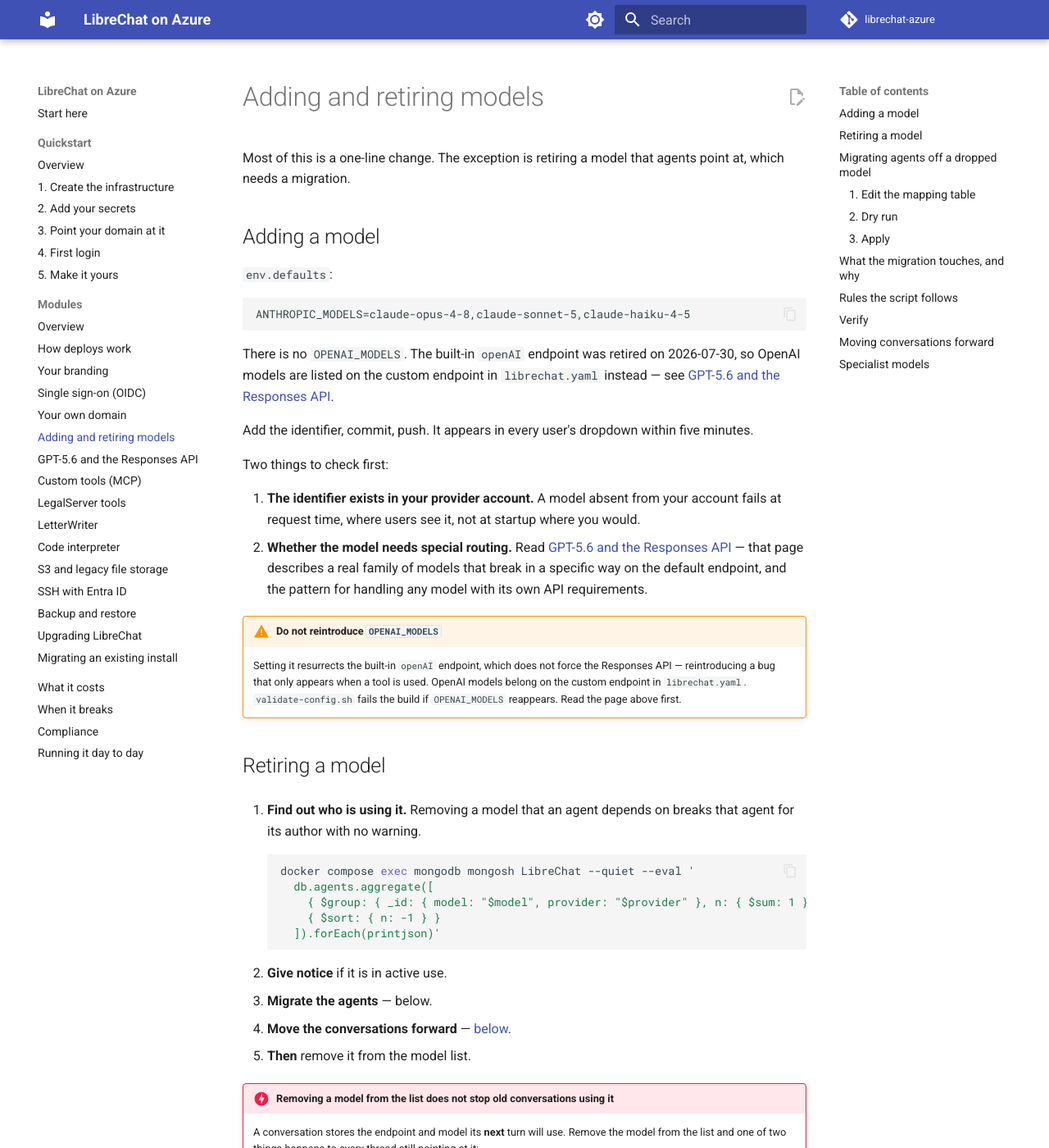
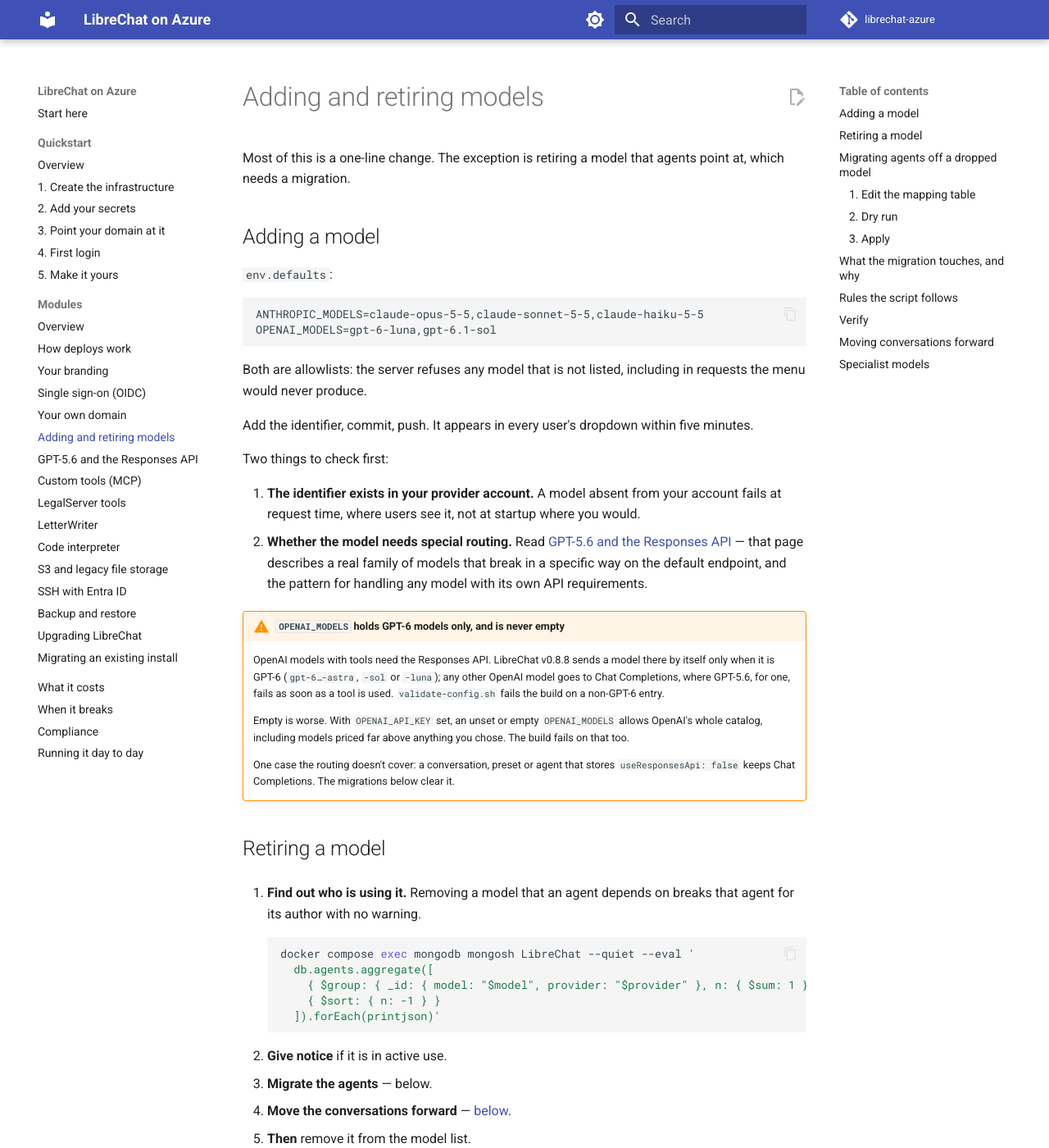
Before and after one commit to MarylandLegalAid/librechat-azure, an MkDocs documentation site: the page built from docs/modules/models.md, in a window 1280 px wide and 1400 px high. Shown: the whole window at 82% size. Built offline with MkDocs 1.6.1 and Material for MkDocs 9.7.7, drawn with Linux system fonts in a browser that asks for light colours; comment, search, counter and statistics services are not loaded; some of the changed text lies outside the part shown.

Commit message:
Move chat to GPT-6 and Claude 5.5 on the built-in endpoints
UPGRADE_PLAN Phase 3 step 1 (M13/M14) with step 2A:

- The built-in openAI endpoint is back, on GPT-6 only
  (OPENAI_MODELS=gpt-6-luna,gpt-6.1-sol). v0.8.8 sends every GPT-6
  model on first-party OpenAI to the Responses API whenever
  useResponsesApi is unset, which is what the custom endpoint used to
  force for GPT-5.6. Titles and the memory agent run on gpt-6-luna there.
- Claude moves to the 5.5 models.
- The custom "OpenAI GPT-5.6 Responses" endpoint stays declared but
  hidden: agents.allowedProviders is now [openAI, anthropic], and
  modelSpecs no longer points at it. Unmigrated conversations and
  agents still resolve until the migrations move them.
- Hiding it needs a spec list, so the three GPT-5.6 specs give way to
  the Quick / Standard / Deep presets (step 4's list; its checks come
  later). All fields survive v0.8.8's configSchema.
- validate-config.sh: "OPENAI_MODELS must not exist" becomes "every
  OPENAI_MODELS entry is GPT-6, and it is never empty". Also checks
  that no reachable custom endpoint points at api.openai.com, that
  titleConvo is on, and that the title and memory models are served.
  A hidden custom endpoint's models are not counted as offered.
- The approved list and both migration tables target the new models.
  Old rows keep their tier by following the row they pointed at.
  Running the migrations is step 3.

Co-Authored-By: Claude Opus 5.5 <noreply@anthropic.com>
Claude-Session: https://claude.ai/code/session_016pNEZDFLwvBREz9PwAqhbq

````diff
--- a/docs/modules/models.md
+++ b/docs/modules/models.md
@@ -8,13 +8,12 @@ at, which needs a migration.
 `env.defaults`:
 
 ```
-ANTHROPIC_MODELS=claude-opus-4-8,claude-sonnet-5,claude-haiku-4-5
+ANTHROPIC_MODELS=claude-opus-5-5,claude-sonnet-5-5,claude-haiku-5-5
+OPENAI_MODELS=gpt-6-luna,gpt-6.1-sol
 ```
 
-There is no `OPENAI_MODELS`. The built-in `openAI` endpoint was retired on
-2026-07-30, so OpenAI models are listed on the custom endpoint in
-`librechat.yaml` instead — see
-[GPT-5.6 and the Responses API](models-gpt56-responses.md).
+Both are allowlists: the server refuses any model that is not listed, including in
+requests the menu would never produce.
 
 Add the identifier, commit, push. It appears in every user's dropdown within five
 minutes.
@@ -28,11 +27,18 @@ Two things to check first:
    real family of models that break in a specific way on the default endpoint, and
    the pattern for handling any model with its own API requirements.
 
-!!! warning "Do not reintroduce `OPENAI_MODELS`"
-    Setting it resurrects the built-in `openAI` endpoint, which does not force the
-    Responses API — reintroducing a bug that only appears when a tool is used. OpenAI
-    models belong on the custom endpoint in `librechat.yaml`. `validate-config.sh`
-    fails the build if `OPENAI_MODELS` reappears. Read the page above first.
+!!! warning "`OPENAI_MODELS` holds GPT-6 models only, and is never empty"
+    OpenAI models with tools need the Responses API. LibreChat v0.8.8 sends a model
+    there by itself only when it is GPT-6 (`gpt-6…-astra`, `-sol` or `-luna`); any
+    other OpenAI model goes to Chat Completions, where GPT-5.6, for one, fails as soon
+    as a tool is used. `validate-config.sh` fails the build on a non-GPT-6 entry.
+
+    Empty is worse. With `OPENAI_API_KEY` set, an unset or empty `OPENAI_MODELS`
+    allows OpenAI's whole catalog, including models priced far above anything you
+    chose. The build fails on that too.
+
+    One case the routing doesn't cover: a conversation, preset or agent that stores
+    `useResponsesApi: false` keeps Chat Completions. The migrations below clear it.
 
 ## Retiring a model
 
@@ -82,8 +88,8 @@ configuration. Moving a conversation changes only the model its next turn uses.
 
 ```json
 {
-  "gpt-5.2": { "model": "gpt-5.6-terra", "provider": "OpenAI GPT-5.6 Responses" },
-  "gpt-4.1": { "model": "gpt-5.6-luna",  "provider": "OpenAI GPT-5.6 Responses" }
+  "gpt-5.6-sol":     { "model": "gpt-6.1-sol",     "provider": "openAI" },
+  "claude-opus-4-8": { "model": "claude-opus-5-5", "provider": "anthropic" }
 }
 ```
 
@@ -161,8 +167,8 @@ The migration runs these itself, but they are worth knowing:
 db.agents.aggregate([
   { $group: { _id: "$model", n: { $sum: 1 } } },
   { $match: { _id: { $nin: [
-      "claude-opus-4-8","claude-sonnet-5","claude-haiku-4-5",
-      "gpt-5.6-sol","gpt-5.6-terra","gpt-5.6-luna" ] } } }
+      "claude-opus-5-5","claude-sonnet-5-5","claude-haiku-5-5",
+      "gpt-6.1-sol","gpt-6-luna" ] } } }
 ])
 
 // and none hiding in version history
@@ -183,14 +189,14 @@ so it looks like a conversation the UI would have created on that model:
 
 ```json
 "targets": {
-  "gpt-5.6-luna": {
-    "endpoint": "OpenAI GPT-5.6 Responses", "endpointType": "custom",
-    "model": "gpt-5.6-luna", "spec": "gpt-5.6-luna",
-    "useResponsesApi": true, "maxContextTokens": 380000
+  "gpt-6-luna": {
+    "endpoint": "openAI", "endpointType": null,
+    "model": "gpt-6-luna", "spec": "quick",
+    "useResponsesApi": true, "maxContextTokens": 250000
   }
 },
 "sources": {
-  "openAI": { "keep": [], "map": { "gpt-4.1": "gpt-5.6-luna" } }
+  "openAI": { "keep": ["gpt-6-luna", "gpt-6.1-sol"], "map": { "gpt-4.1": "gpt-6-luna" } }
 }
 ```
 
@@ -237,6 +243,6 @@ These are not chat models and are not part of a model refresh.
     Changing it is a project with a re-embedding step, not a line edit.
 
 The title and memory models are worth revisiting whenever a cheaper-and-comparable
-model ships. That is exactly the swap the cheap tiers exist for. Both run on the
-built-in `openAI` endpoint, which is one of the two reasons that endpoint stays
-configured even though it is not user-selectable.
+model ships. That is exactly the swap the cheap tiers exist for. Both must be
+models their endpoint lists, or they stop without an error; `validate-config.sh`
+checks it.
````
Also changed, not shown: librechat.yaml (+98 -88 lines), 7 other files.
